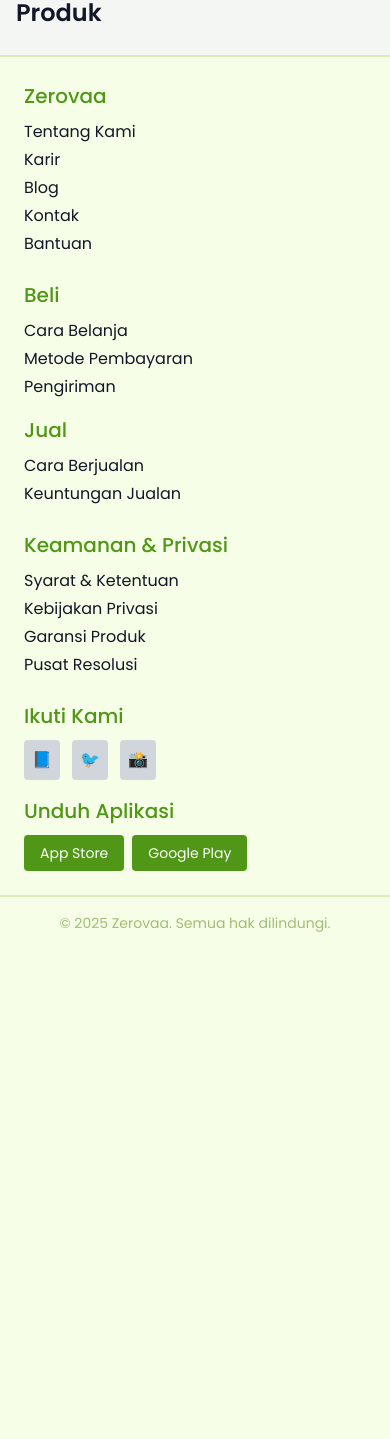
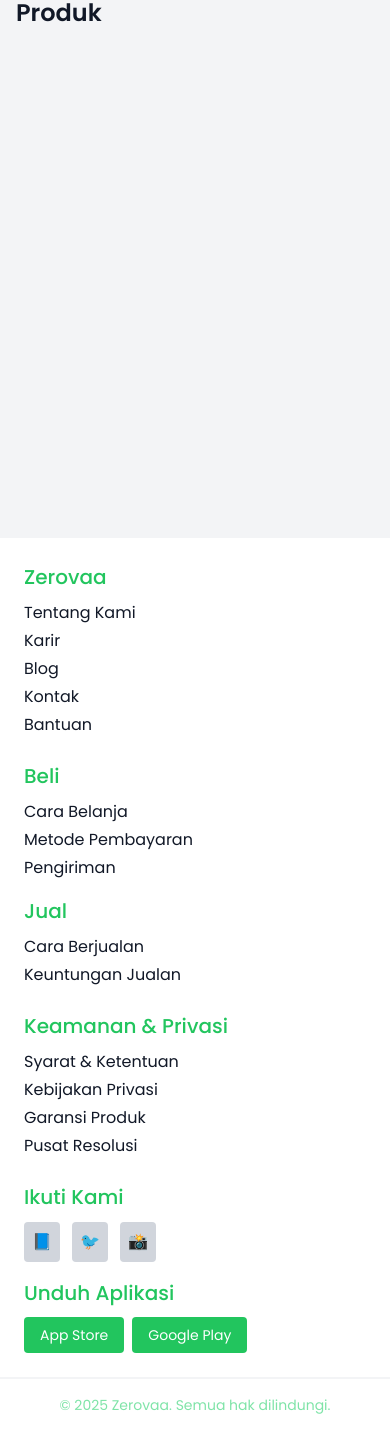
Before and after one commit to figuran04/e-commerce, a PHP site: page /dika/beranda.html in a window 390 px wide; the page is wider, and only the part inside the window is pictured. Shown: the part 416-1855 px from the top of that part. Before the commit the page ends 1348 px from the top of that part, so only its background shows below. Run offline with PHP 8.4, Linux system fonts and the light colour scheme.

Commit message:
resolve: beranda

```diff
--- a/dika/beranda.html
+++ b/dika/beranda.html
@@ -62,7 +62,7 @@
       /*
       @layer base {
         .body {
-          @apply background: bg-lime-700/1;
+          @apply background: bg-green-500/1;
         }
       }
 
@@ -80,9 +80,10 @@
     </style>
   </head>
   <body class="flex flex-col">
+    <!-- <div class="absolute glow bg-lime-500 w-full h-[250px] top-0 left-0"></div> -->
     <!-- navbar -->
     <div
-      class="z-50 bg-lime-50/88 backdrop-blur-md sticky top-0 flex gap-2 flex-col p-4 border-b-gray-200 border-b-1 w-full"
+      class="z-50 bg-white/88 backdrop-blur-md sticky top-0 flex gap-2 flex-col p-4 border-b-gray-200 border-b-1 w-full"
     >
       <div
         class="w-full flex container mx-auto justify-between gap-6 items-center w-full flex-nowrap"
@@ -113,18 +114,18 @@
 
         <div class="flex gap-4">
           <!-- toko -->
-          <div class="flex items-center gap-2">
+          <div class="flex items-center gap-2 cursor-pointer">
             <i
               class="ph-fill ph-storefront text-(--primary-color) text-3xl p-1 rounded-full"
             ></i>
-            <p>Toko</p>
+            <p class="md:block hidden">Toko</p>
           </div>
           <!-- user profile -->
-          <div class="flex items-center gap-2">
+          <div class="flex items-center gap-2 cursor-pointer">
             <i
               class="ph-fill ph-user text-(--primary-color) text-3xl p-1 rounded-full"
             ></i>
-            <p>User</p>
+            <p class="md:block hidden">User</p>
           </div>
         </div>
       </div>
@@ -135,8 +136,16 @@
         <p>satu</p>
       </div>
     </div>
+    <!-- <div class="glow-wrapper">
+      <div
+        class="glow bg-green-500 w-[400px] h-[150px] top-[20%] left-[10%]"
+      ></div>
+      <div
+        class="glow bg-pink-500 w-[400px] h-[150px] bottom-[20%] right-[10%]"
+      ></div>
+    </div> -->
     <!-- body -->
-    <div class="bg-[#F4F6F4]">
+    <div class="body min-h-screen bg-gray-100">
       <main class="container mx-auto flex flex-col gap-4 p-4">
         <div class="overflow-hidden rounded-lg shadow">
           <!-- Carousel -->
@@ -179,7 +188,7 @@
         </div>
       </main>
     </div>
-    <footer class="bg-lime-50 border-t-2 border-lime-600/20 py-6">
+    <footer class="bg-white/88 backdrop-blur-md py-6">
       <div class="container mx-auto px-6 grid grid-cols-1 md:grid-cols-4 gap-6">
         <div>
           <h3 class="text-lg font-bold text-(--primary-color)">Zerovaa</h3>
@@ -300,7 +309,7 @@
       </div>
 
       <div
-        class="border-t-2 border-lime-600/20 mt-6 pt-4 text-center text-sm text-lime-700/50"
+        class="border-t-2 border-gray-100 mt-6 pt-4 text-center text-sm text-green-500/50"
       >
         © 2025 Zerovaa. Semua hak dilindungi.
       </div>
@@ -316,12 +325,12 @@
           productsContainer.innerHTML = products
             .map(
               (product) => `
-                    <a href="#" class="hover:scale-105 hover:shadow shadow-lime-600/10 transition-all rounded-xl bg-white group hover:bg-lime-100 transition-all p-1">
+                    <a href="#" class="hover:scale-105 hover:shadow-md transition-all rounded-xl bg-white/88 backdrop-blur-md hover:backdrop-filter-none transition-all p-1">
                       <div>
                           <div class="bg-gray-300 rounded-xl flex justify-center items-center overflow-hidden">
                               <img src="${product.image}" alt="${product.title}" class="aspect-square w-full object-cover">
                           </div>
-                          <div class="bg-white group-hover:bg-lime-100 transition-all p-2">
+                          <div class="p-2">
                               <h4 class="line-clamp-2 overflow-hidden text-ellipsis break-words max-h-12">${product.title}</h4>
                               <p class="font-semibold text-xl">$${product.price}</p>
                               <p class="line-clamp-1">${product.category}</p>
--- a/dika/style.css
+++ b/dika/style.css
@@ -7,8 +7,10 @@
   --heading-color: #1f2937;
   --subheading-color: #374151;
   --muted-text-color: #4b5563;
-  --primary-color: #509717;
-  --primary-hover: #3e681c;
+  /* --primary-color: #509717;
+  --primary-hover: #3e681c; */
+  --primary-color: #22c55e;
+  --primary-hover: #15803d;
   --secondary-color: #6b7280;
   --secondary-hover: #4b5563;
   --card-bg: #ffffff;
@@ -18,7 +20,6 @@
 /* Base Styles */
 body {
   color: var(--text-color);
-  background: var(--bg-color);
   font-family: "Poppins", sans-serif;
 }
 
@@ -37,31 +38,40 @@ h3 {
   font-weight: 500;
 }
 
-/* Button Styles */
-.btn {
-  padding: 0.5rem 1rem;
-  border-radius: 0.5rem;
-  font-weight: 500;
-  transition: all 0.3s;
+.body {
+  position: relative;
+  overflow: hidden;
 }
 
-.btn-primary {
-  background-color: var(--primary-color);
-  color: white;
+/* Wrapper untuk efek blur */
+.glow-wrapper {
+  position: fixed;
+  top: 0;
+  left: 0;
+  width: 100vw;
+  height: 100vh;
+  z-index: -1; /* Tetap di belakang konten */
+  pointer-events: none; /* Pastikan tidak mengganggu interaksi dengan elemen lain */
+  overflow: hidden;
 }
 
-.btn-primary:hover {
-  background-color: var(--primary-hover);
+/* Efek glow blur */
+.glow {
+  position: absolute;
+  filter: blur(150px);
+  opacity: 1;
+  pointer-events: none; /* Pastikan glow tidak mengganggu interaksi */
+}
+/*
+.glow.green {
+  background: #00ff7f;
 }
 
-.btn-secondary {
-  background-color: var(--secondary-color);
-  color: white;
-}
+.glow.pink {
+  background: #ff69b4;
+} */
 
-.btn-secondary:hover {
-  background-color: var(--secondary-hover);
-}
+
 
 /* Card Styles */
 .card {
```
